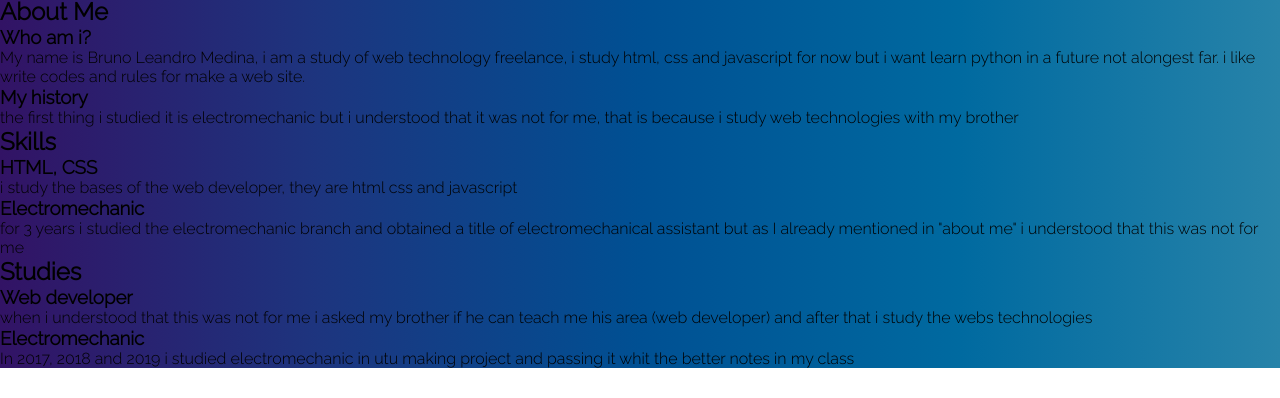
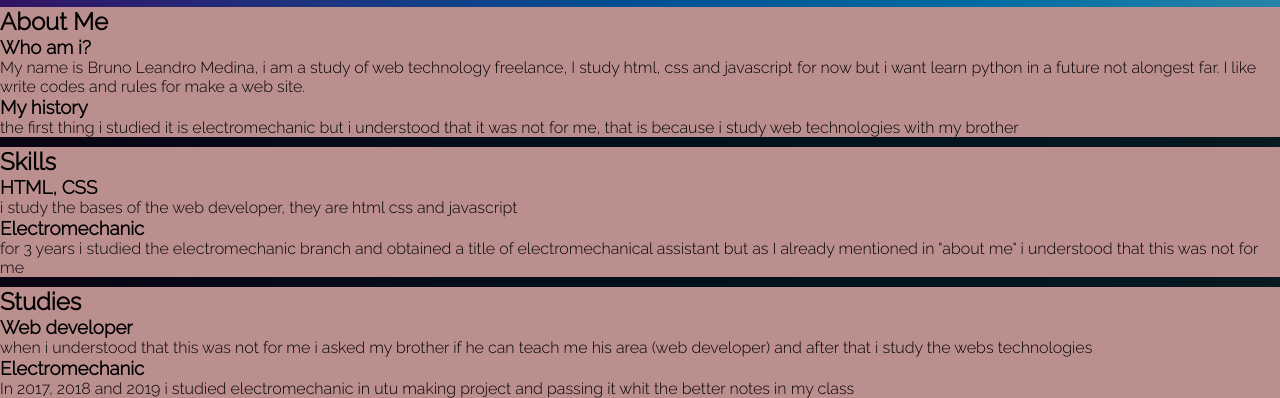
Before and after one commit to brunoleanmedina/BLMWebSite1.0, a plain HTML site: page index.html in a window 1280 px wide. Shown: the part 803-1201 px from the top of the page. Before the commit the page ends 1171 px from the top, so only its background shows below. Drawn offline with Linux system fonts and the light colour scheme.

Commit message:
Fix content display

```diff
--- a/index.html
+++ b/index.html
@@ -49,9 +49,9 @@
                 <div>
                     <h3>Who am i?</h3>
                     <p>My name is Bruno Leandro Medina, i am a study of web technology freelance,
-                        i study html, css and javascript
+                        I study html, css and javascript
                         for now but i want learn python in a future not alongest far.
-                        i like write codes and rules for make a web site.</p>
+                        I like write codes and rules for make a web site.</p>
                     <h3>My history</h3>
                     <p>the first thing i studied it is electromechanic but i understood that it was
                         not for me, that is because i study web technologies with my brother </p>
--- a/styles/main.css
+++ b/styles/main.css
@@ -7,7 +7,7 @@
     font-family: 'Raleway', sans-serif;
 }
 body{
-    width: 100vw;
+    width: 100%;
     height: 100vh;
     background-image: linear-gradient(to right, #321365, #1d357f, #005093, #006aa0, #2783a9);
 }
@@ -39,7 +39,6 @@ nav ul li{
     justify-content: center;
     align-items: flex-start;
     transition: 0.5s cubic-bezier(0.32, 0.71, 0.4, 0.79);
-
 }
 .menu-options:hover {
    background-color: rgba(50, 19, 101, 0.7);
@@ -47,7 +46,7 @@ nav ul li{
     transform: translate(-50px, 0px);
 }
 header{
-    width: 100vw;
+    width: 100%;
     height: 100vh;
     display: flex;
     flex-direction: row;
@@ -70,6 +69,7 @@ header{
 }
 #myPresentation{
     margin: 150px 50px 0px -70px;
+    text-shadow: 0px 0px 5px rgba(0, 0, 0, .8);
 }
 #myPresentation h1{
     font-size: 60px;
@@ -100,3 +100,11 @@ header aside{
 .menu-contacts img:hover{
     opacity: 1;
 }
+main{
+    background-color: rgba(0, 0, 0, .8);
+    width: 100%;
+}
+main section{
+    background-color: rosybrown;
+    margin: 10px 0px;
+}
```
